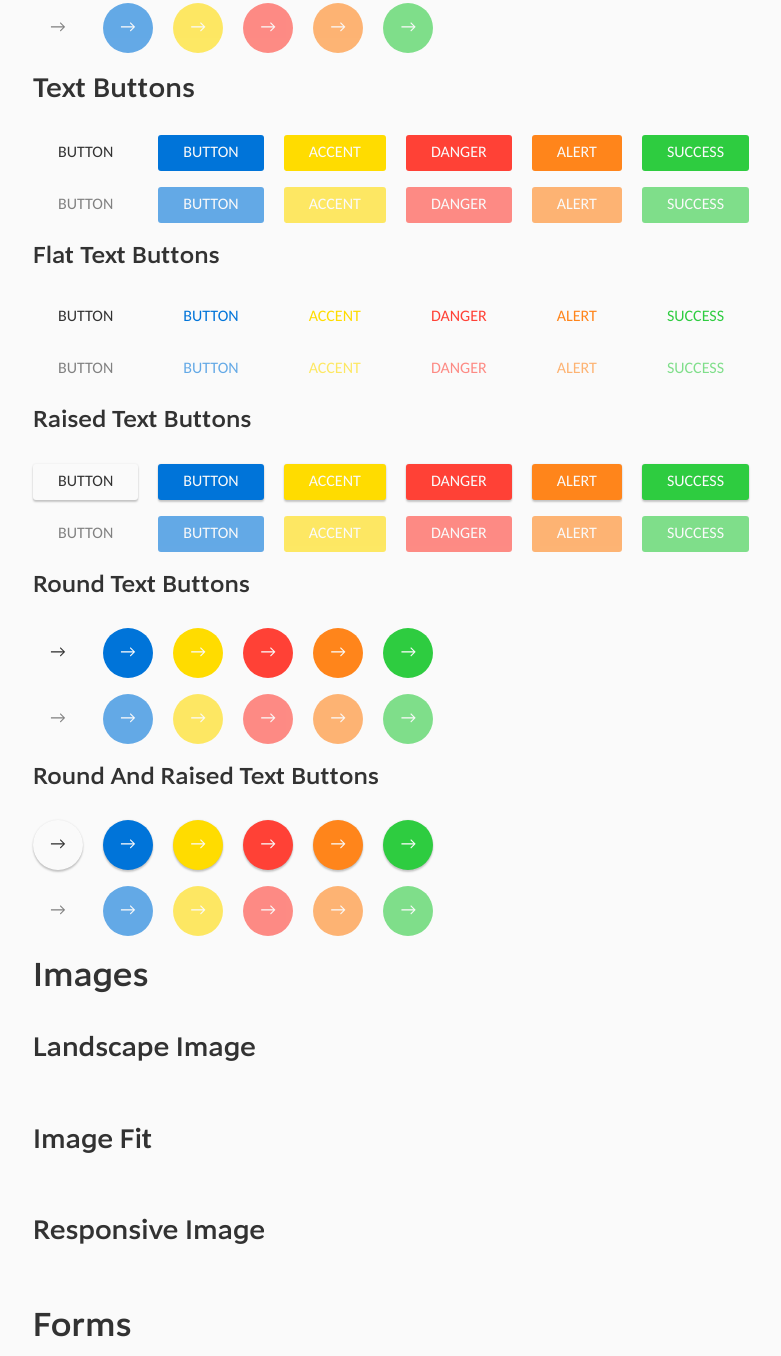
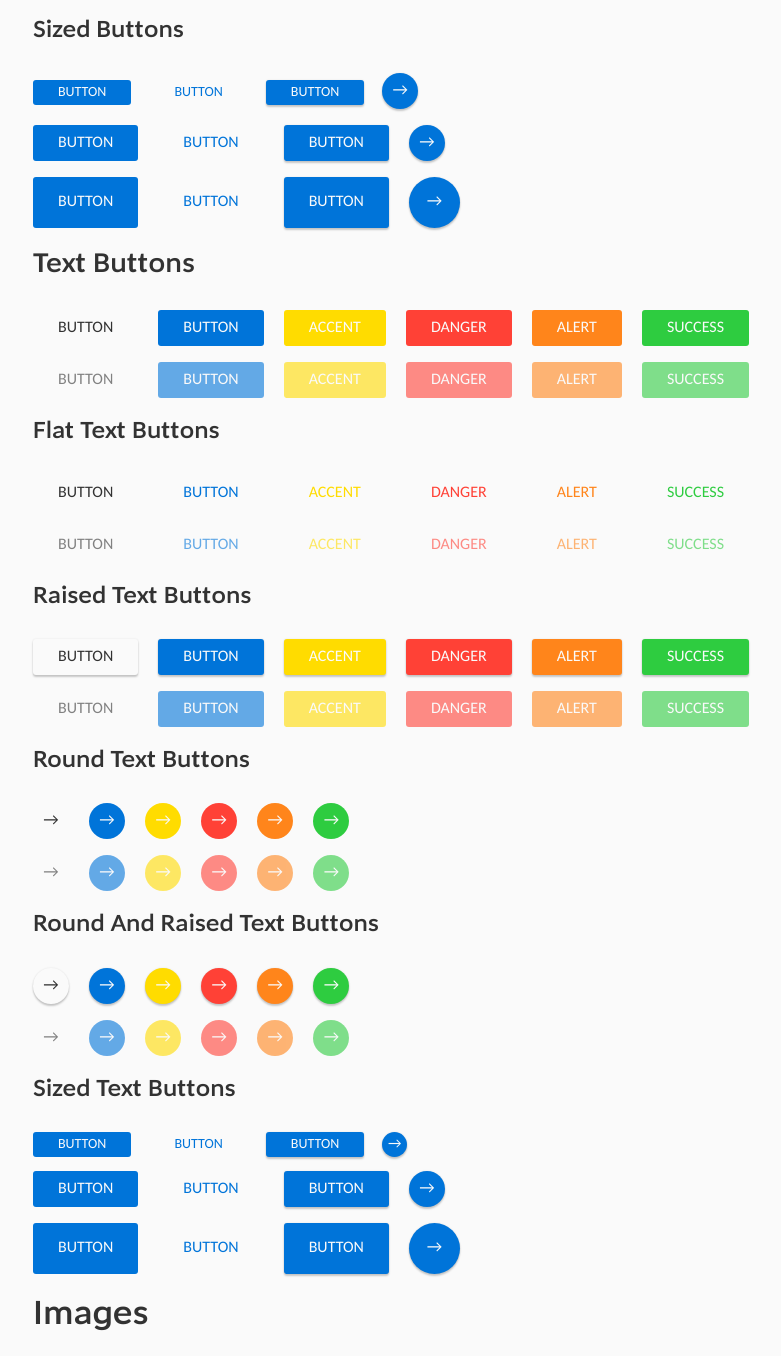
Before and after one commit to yomli/Coffee-Sugar-Spoon, a plain HTML site: page index.html in a window 1280 px wide. Shown: the part 7075-8431 px from the top of the page, without its empty margins (223-1004 px from the left). Drawn offline with Linux system fonts and the light colour scheme.

Commit message:
Sized buttons

```diff
--- a/assets/css/coffee-sugar-spoon.css
+++ b/assets/css/coffee-sugar-spoon.css
@@ -621,21 +621,34 @@ a.button.button--raised {
 .button--round,
 a.button.button--round {
 	border-radius: 100%;
-	height: 5.0rem;
-	width: 5.0rem;
-	line-height: 5.0rem;
+	height: 3.6rem;
+	width: 3.6rem;
+	line-height: 3.6rem;
 	padding: 0;
 }
 
 /* Size */
 .button--large,
 a.button.button--large {
+	height: 5.1rem;
+	line-height: 5.1rem;
+}
 
+.button--round.button--large,
+a.button.button--round.button--large {
+	width: 5.1rem;
 }
 
 .button--small,
 a.button.button--small {
+	height: 2.5rem;
+	line-height: 2.5rem;
+	font-size: 1.4rem;
+}
 
+.button--round.button--small,
+a.button.button--round.button--small {
+	width: 2.5rem;
 }
 
 /* ============================================================
--- a/index.html
+++ b/index.html
@@ -279,6 +279,26 @@ p q r s t u v w x y z { | } ~
 					<button class="button--raised button--success button--round" disabled>→</button>
 				</div>
 
+			<h4>Sized Buttons</h4>
+				<div>
+					<button class="button--small button--primary">Button</button>
+					<button class="button--small button--flat button--primary">Button</button>
+					<button class="button--small button--raised button--primary">Button</button>
+					<button class="button--round button--primary button--raised">→</button>
+				</div>
+				<div>
+					<button class="button--primary">Button</button>
+					<button class="button--flat button--primary">Button</button>
+					<button class="button--raised button--primary">Button</button>
+					<button class="button--round button--primary button--raised">→</button>
+				</div>
+				<div>
+					<button class="button--large button--primary">Button</button>
+					<button class="button--large button--flat button--primary">Button</button>
+					<button class="button--large button--raised button--primary">Button</button>
+					<button class="button--round button--large button--raised button--primary">→</button>
+				</div>
+
 
 		<h3>Text Buttons</h3>
 			<div>
@@ -368,6 +388,26 @@ p q r s t u v w x y z { | } ~
 					<a href="#" title="Title" class="button--raised button button--danger button--disabled button--round">→</a>
 					<a href="#" title="Title" class="button--raised button button--alert button--disabled button--round">→</a>
 					<a href="#" title="Title" class="button--raised button button--success button--disabled button--round">→</a>
+				</div>
+
+			<h4>Sized Text Buttons</h4>
+				<div>
+					<a href="#" title="Title" class="button button--small button--primary">Button</a>
+					<a href="#" title="Title" class="button button--small button--primary button--flat">Button</a>
+					<a href="#" title="Title" class="button button--small button--primary button--raised">Button</a>
+					<a href="#" title="Title" class="button button--small button--raised button--primary button--round">→</a>
+				</div>
+				<div>
+					<a href="#" title="Title" class="button button--primary">Button</a>
+					<a href="#" title="Title" class="button button--primary button--flat">Button</a>
+					<a href="#" title="Title" class="button button--primary button--raised">Button</a>
+					<a href="#" title="Title" class="button button--raised button--primary button--round">→</a>
+				</div>
+				<div>
+					<a href="#" title="Title" class="button button--large button--primary">Button</a>
+					<a href="#" title="Title" class="button button--large button--primary button--flat">Button</a>
+					<a href="#" title="Title" class="button button--large button--primary button--raised">Button</a>
+					<a href="#" title="Title" class="button button--large button--raised button--primary button--round">→</a>
 				</div>
 
 
```
